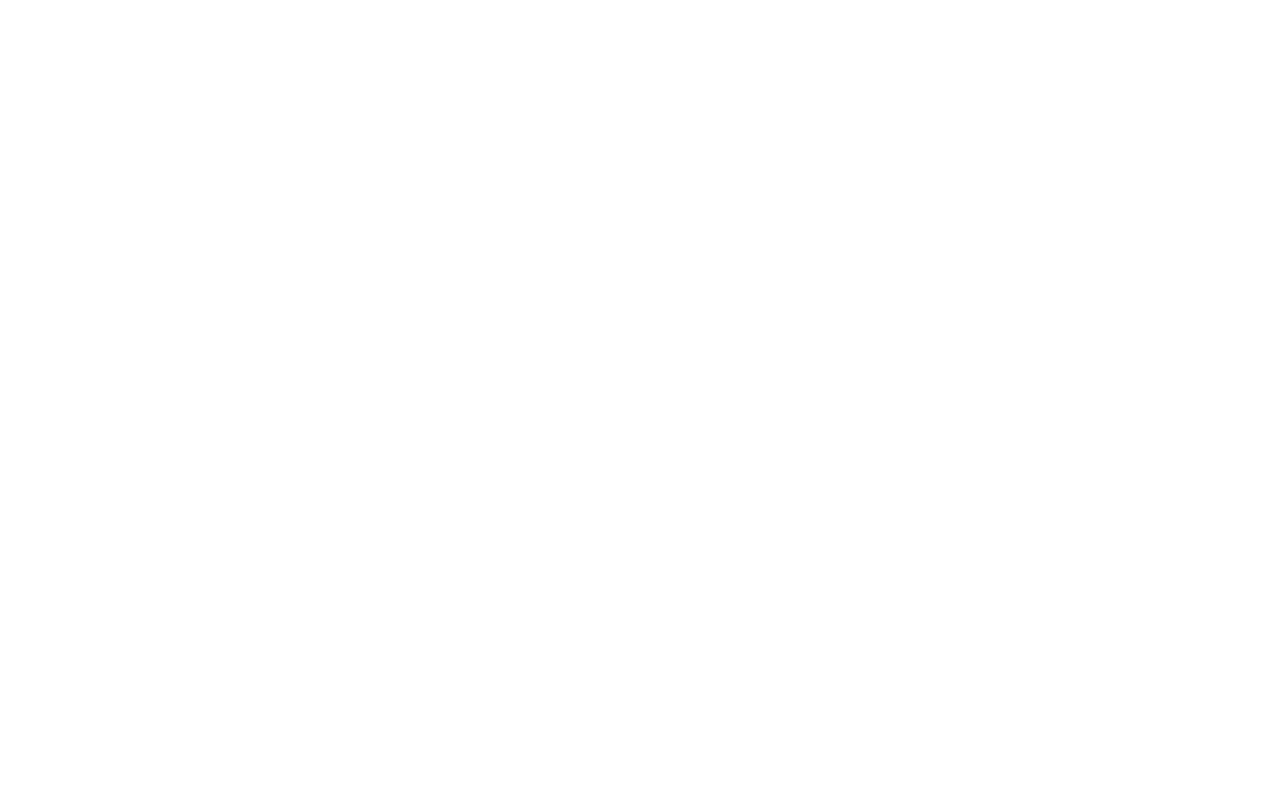
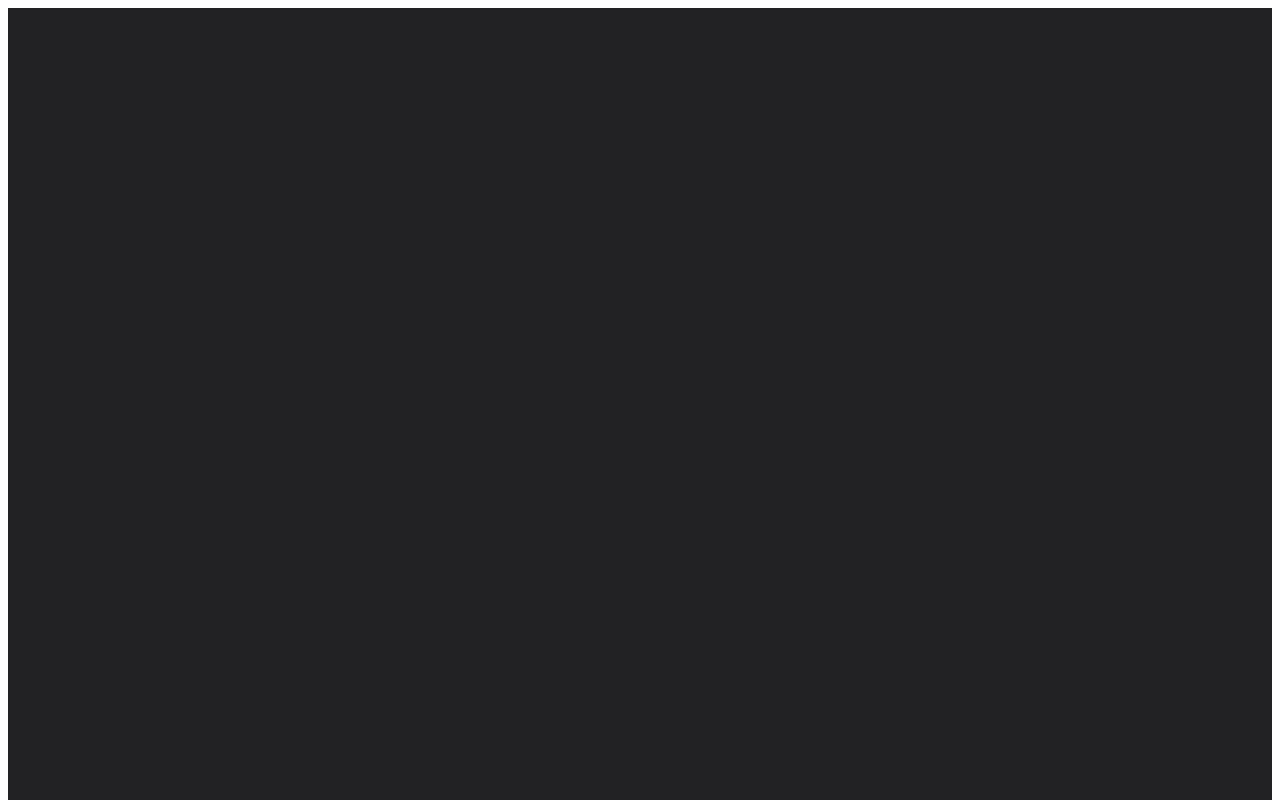
Before and after one commit to Jutrzenka/HeadHunterG11-FR, a React (Create React App) app: page / in a window 1280 px wide. Shown: the top 800 px of the page. Built offline with nearby package versions, Linux system fonts and the light colour scheme.

Commit message:
Init sass and added _App.scss

```diff
--- a/src/App.tsx
+++ b/src/App.tsx
@@ -1,4 +1,5 @@
 import React from 'react';
+import "./_App.scss";
 
 export const App = () => {
   return (
--- /dev/null
+++ b/src/_App.scss
@@ -0,0 +1,4 @@
+.App {
+  height: 5000px;
+  background-color: var(--background-main-color);
+}
--- a/src/index.tsx
+++ b/src/index.tsx
@@ -1,6 +1,7 @@
 import React from 'react';
 import ReactDOM from 'react-dom/client';
 import { App } from './App';
+import "./styles/_variable.scss";
 
 const root = ReactDOM.createRoot(
   document.getElementById('root') as HTMLElement
```
Also changed, not shown: package.json (+5 -4 lines).
